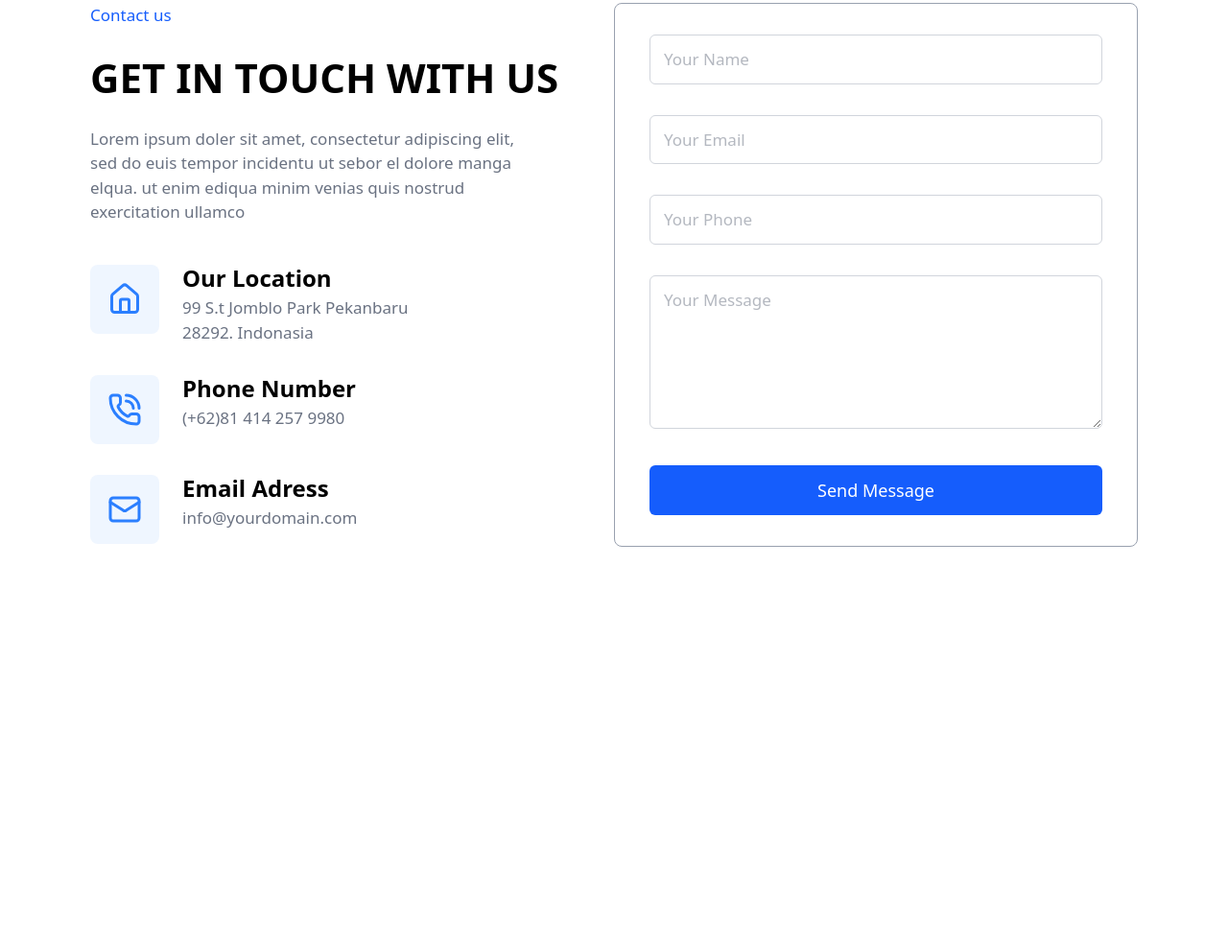
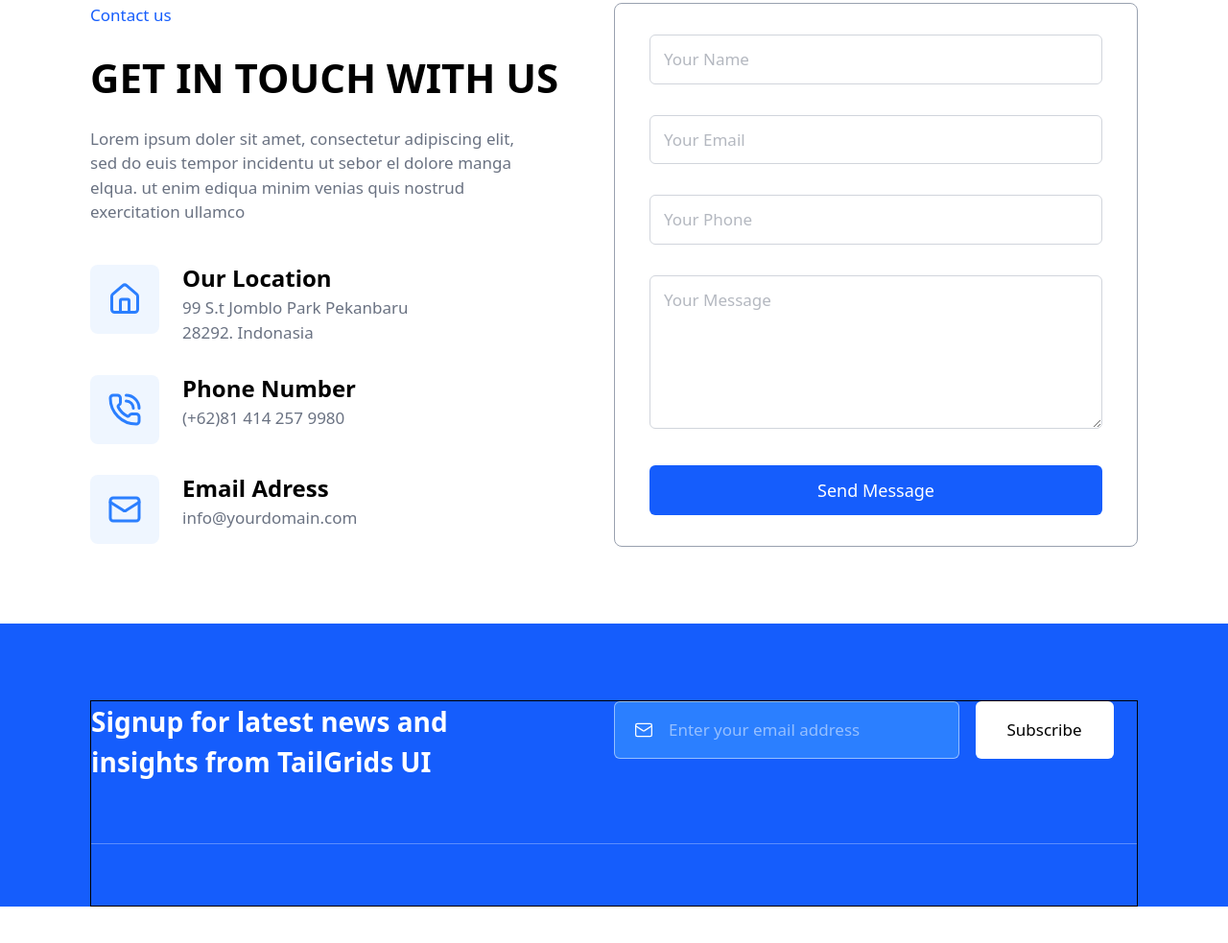
Before and after one commit to msharjeelaslam/StartupWebsite, a website: page src/index.html in a window 1280 px wide. Shown: the part 5843-6826 px from the top of the page at 96% size. Before the commit the page ends 6493 px from the top, so only its background shows below. Drawn offline with Linux system fonts and the light colour scheme.

Commit message:
made upper part of final footer fully responsive

```diff
--- a/src/index.html
+++ b/src/index.html
@@ -876,6 +876,59 @@
 
 
 
+    <!--main container div-->
+    <div class="flex justify-center items-center mb-20 bg-blue-600">
+      <!--grid div-->
+      <div class="min-w-100 max-w-100 xs:min-w-130 sm:min-w-168 md:min-w-230 lg:min-w-273 border border-black mt-20">
+        <!--upper content div-->
+        <div class="grid grid-cols-1 md:grid-cols-2 gap-y-5 mb-16">
+
+          <div class="text-[26px] xs:text-[28px] xs:max-w-98 text-white font-sans font-bold">Signup for latest news and insights from TailGrids UI</div>
+
+          <div class="grid grid-cols-1 gap-y-3 sm:grid-cols-2 md:grid-cols-1 lg:grid-cols-2 lg:gap-x-52 lg:max-h-12 gap-x-22">
+
+            <div class="flex items-center gap-x-4 border-[0.5px] border-white/50 px-5 py-4 max-w-90 min-w-90  rounded-md bg-blue-500">
+
+              <div>
+                <svg  class="text-white" xmlns="http://www.w3.org/2000/svg" width="20" height="20" viewBox="0 0 24 24" fill="none" stroke="currentColor" stroke-width="1.5" stroke-linecap="round" stroke-linejoin="round" class="lucide lucide-mail-icon lucide-mail"><path d="m22 7-8.991 5.727a2 2 0 0 1-2.009 0L2 7"/><rect x="2" y="4" width="20" height="16" rx="2"/></svg>
+              </div>
+
+              <input class="outline-0  text-white text-[17px]" placeholder="Enter your email address" type="text">
+
+            </div>
+
+            <button class="w-36 h-15 flex justify-center items-center text-[17px] text-black bg-white rounded-md font-sans ">Subscribe</button>
+
+          </div>
+
+        </div>
+
+        <hr class="mb-16 text-white/30">
+
+      </div>
+
+    </div>
+
+
+
+
+
+
+
+
+
+
+
+
+
+
+
+
+
+
+
+
+
 
 
 
```
Also changed, not shown: src/output.css.
